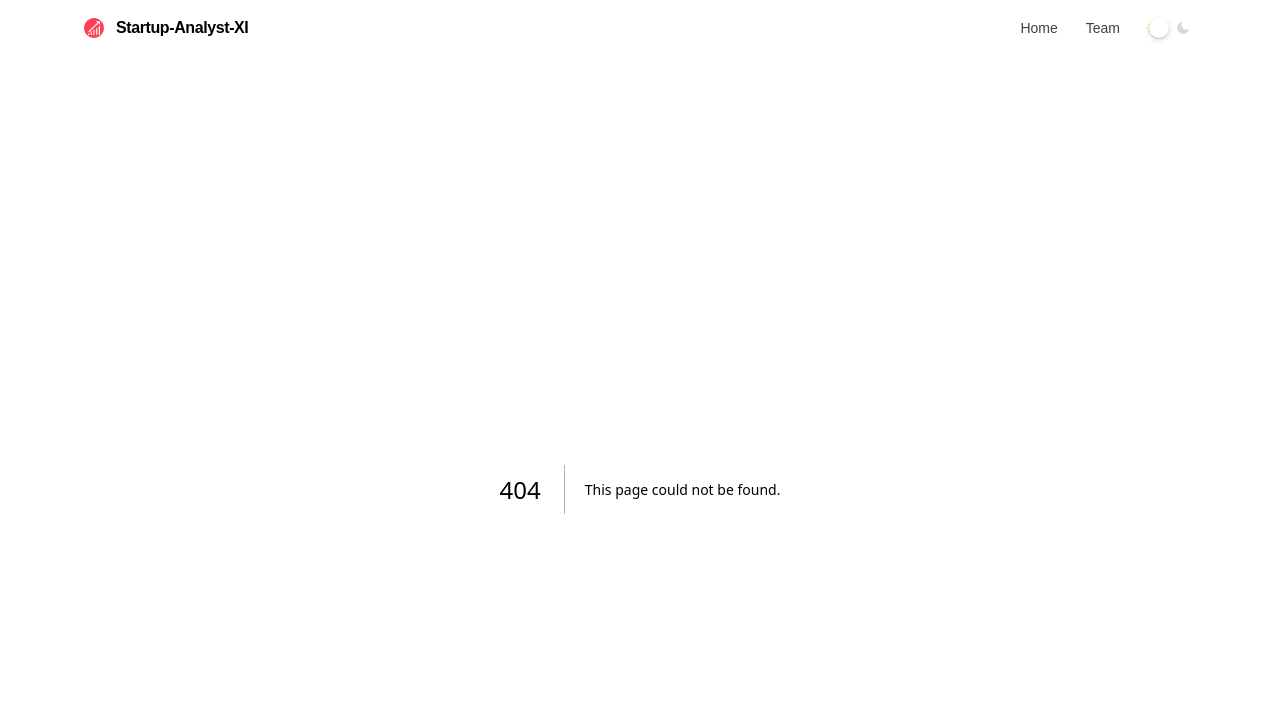
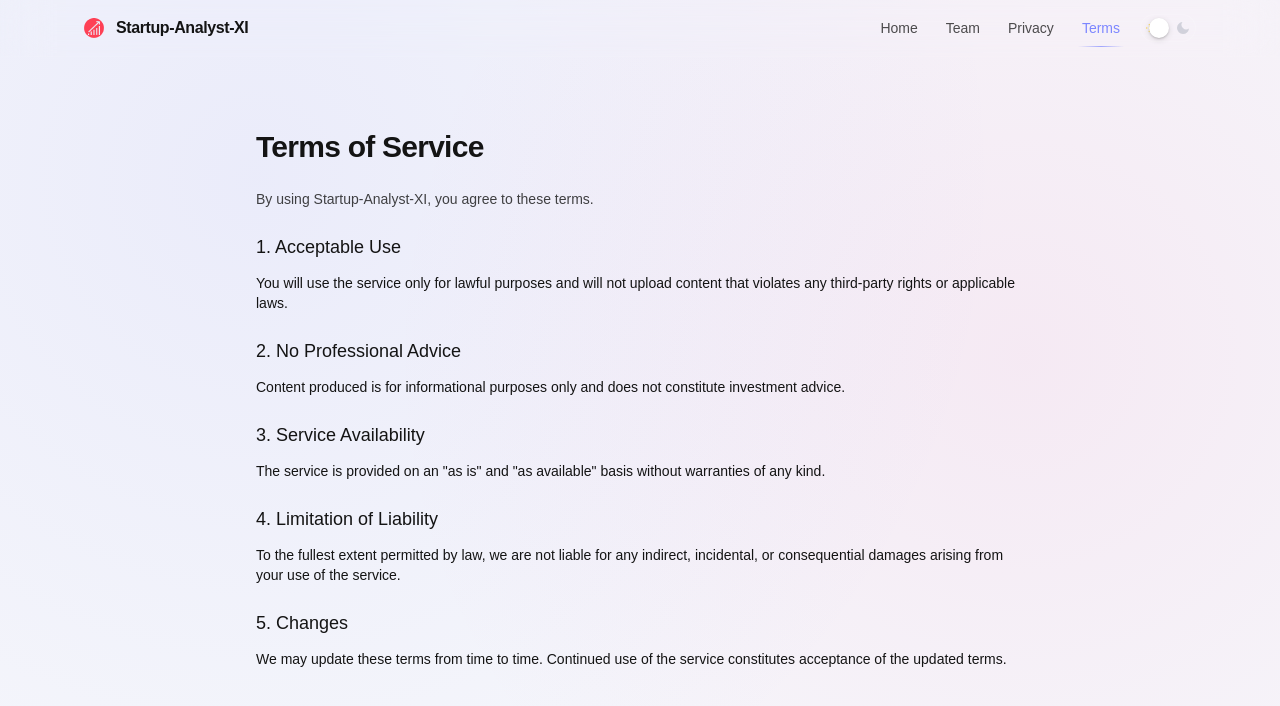
Before and after one commit to akshayBhardwaj23/startup-analyst, a Next.js app: page /terms in a window 1280 px wide. Before the commit this address had no page. Shown: the top 706 px of the page. Built offline with nearby package versions, Linux system fonts and the light colour scheme.

Commit message:
added privacy policy  and terms page

```diff
--- a/app/components/NavBar.tsx
+++ b/app/components/NavBar.tsx
@@ -7,6 +7,8 @@ import Image from "next/image";
 const links = [
   { href: "/", label: "Home" },
   { href: "/about", label: "Team" },
+  { href: "/privacy", label: "Privacy" },
+  { href: "/terms", label: "Terms" },
 ];
 
 export default function NavBar() {
--- /dev/null
+++ b/app/privacy/page.tsx
@@ -0,0 +1,64 @@
+export const metadata = {
+  title: "Privacy Policy | Startup-Analyst-XI",
+  description: "Privacy policy for Startup-Analyst-XI.",
+};
+
+export default function PrivacyPage() {
+  return (
+    <div className="min-h-screen w-full px-5 py-10 sm:px-8 md:px-12">
+      <div className="max-w-3xl mx-auto space-y-6">
+        <h1 className="text-3xl font-semibold tracking-tight">
+          Privacy Policy
+        </h1>
+        <p className="opacity-80 text-sm">
+          We respect your privacy. This page describes how we handle your
+          information when you use Startup-Analyst-XI.
+        </p>
+
+        <section className="space-y-3 text-sm">
+          <h2 className="text-lg font-medium">1. Information We Process</h2>
+          <p>
+            - Documents you upload for analysis are processed to extract text in
+            order to generate your brief. Files are stored on temporary object
+            storage and text is sent to our AI provider for processing.
+          </p>
+          <p>
+            - Account information (name, email, profile image) is provided by
+            your identity provider when you sign in.
+          </p>
+        </section>
+
+        <section className="space-y-3 text-sm">
+          <h2 className="text-lg font-medium">2. Data Retention</h2>
+          <p>
+            We retain minimal data necessary to operate the service. Uploaded
+            documents may be stored transiently for processing. Briefs you
+            generate may be stored in your account history if you opt in to that
+            feature.
+          </p>
+        </section>
+
+        <section className="space-y-3 text-sm">
+          <h2 className="text-lg font-medium">3. Third-Party Services</h2>
+          <p>
+            We use infrastructure and AI providers (e.g., Vercel, Google)
+            subject to their respective terms.
+          </p>
+        </section>
+
+        <section className="space-y-3 text-sm">
+          <h2 className="text-lg font-medium">4. Your Choices</h2>
+          <p>
+            You can request deletion of your account data by contacting the
+            team. Do not upload documents containing sensitive personal data.
+          </p>
+        </section>
+
+        <section className="space-y-3 text-sm">
+          <h2 className="text-lg font-medium">5. Contact</h2>
+          <p>For questions, contact the maintainers of Startup-Analyst-XI.</p>
+        </section>
+      </div>
+    </div>
+  );
+}
--- /dev/null
+++ b/app/terms/page.tsx
@@ -0,0 +1,61 @@
+export const metadata = {
+  title: "Terms of Service | Startup-Analyst-XI",
+  description: "Terms of service for Startup-Analyst-XI.",
+};
+
+export default function TermsPage() {
+  return (
+    <div className="min-h-screen w-full px-5 py-10 sm:px-8 md:px-12">
+      <div className="max-w-3xl mx-auto space-y-6">
+        <h1 className="text-3xl font-semibold tracking-tight">
+          Terms of Service
+        </h1>
+        <p className="opacity-80 text-sm">
+          By using Startup-Analyst-XI, you agree to these terms.
+        </p>
+
+        <section className="space-y-3 text-sm">
+          <h2 className="text-lg font-medium">1. Acceptable Use</h2>
+          <p>
+            You will use the service only for lawful purposes and will not
+            upload content that violates any third-party rights or applicable
+            laws.
+          </p>
+        </section>
+
+        <section className="space-y-3 text-sm">
+          <h2 className="text-lg font-medium">2. No Professional Advice</h2>
+          <p>
+            Content produced is for informational purposes only and does not
+            constitute investment advice.
+          </p>
+        </section>
+
+        <section className="space-y-3 text-sm">
+          <h2 className="text-lg font-medium">3. Service Availability</h2>
+          <p>
+            The service is provided on an "as is" and "as available" basis
+            without warranties of any kind.
+          </p>
+        </section>
+
+        <section className="space-y-3 text-sm">
+          <h2 className="text-lg font-medium">4. Limitation of Liability</h2>
+          <p>
+            To the fullest extent permitted by law, we are not liable for any
+            indirect, incidental, or consequential damages arising from your use
+            of the service.
+          </p>
+        </section>
+
+        <section className="space-y-3 text-sm">
+          <h2 className="text-lg font-medium">5. Changes</h2>
+          <p>
+            We may update these terms from time to time. Continued use of the
+            service constitutes acceptance of the updated terms.
+          </p>
+        </section>
+      </div>
+    </div>
+  );
+}
```
